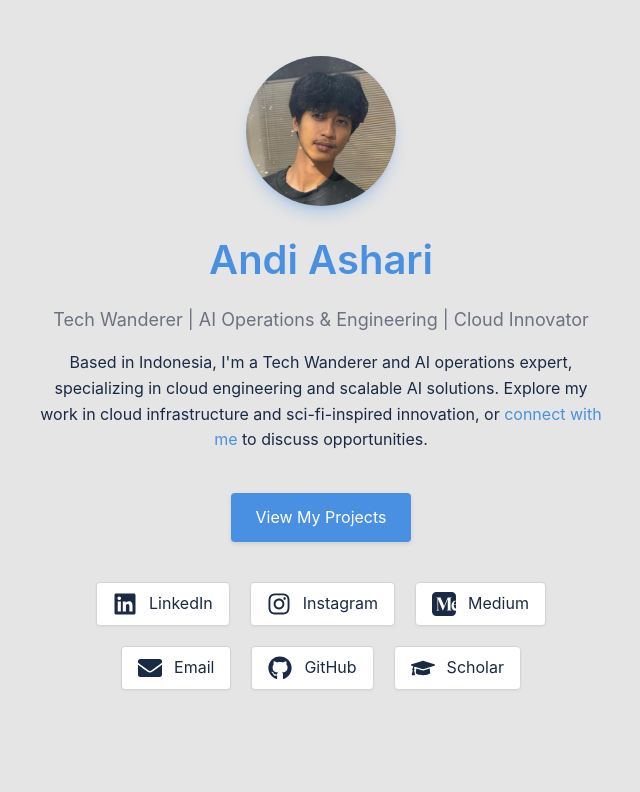
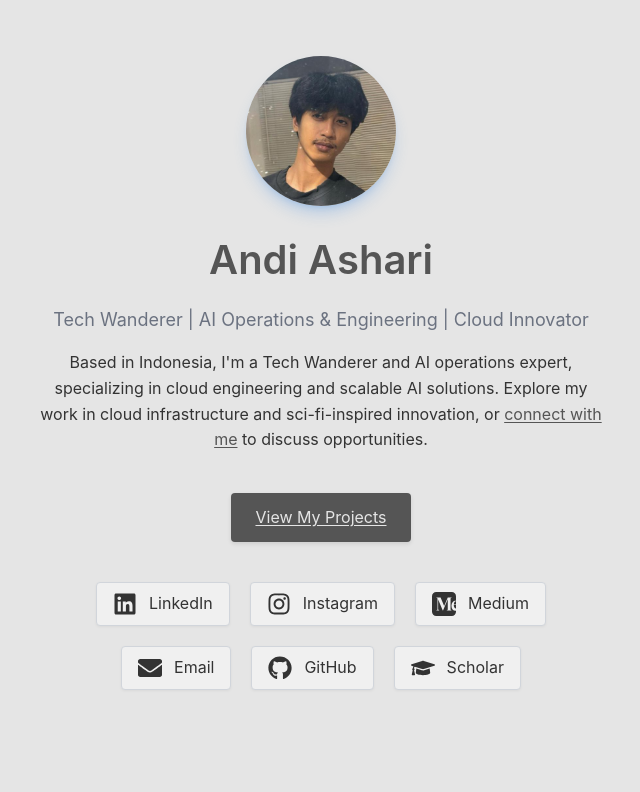
Before and after one commit to aashari/aashari, a Next.js app: page / in a window 1280 px wide. Shown: the top 792 px of the page, without its empty margins (319-959 px from the left). Built offline with nearby package versions, Linux system fonts and the light colour scheme.

Commit message:
Update color scheme to gray tones with lower contrast between elements

```diff
--- a/src/app/globals.css
+++ b/src/app/globals.css
@@ -3,21 +3,21 @@
 :root {
   /* Light theme (default) */
   --background: rgb(229, 229, 229); /* Light gray background */
-  --foreground: #1A2A44; /* Dark text for contrast */
-  --primary: #4A90E2;   /* Keeping the same soft blue accent */
-  --muted: #6B7280;     /* Muted gray for secondary text */
-  --card: #FFFFFF;      /* White card background for contrast */
-  --border: #D1D5DB;    /* Light border color */
+  --foreground: #333333; /* Dark gray text for contrast */
+  --primary: #555555;    /* Medium gray accent instead of blue */
+  --muted: #6B7280;      /* Muted gray for secondary text */
+  --card: rgb(240, 240, 240); /* Slightly lighter gray for cards, low contrast */
+  --border: #D1D5DB;     /* Light border color */
 }
 
 @media (prefers-color-scheme: dark) {
   :root {
     /* Dark theme */
     --background: #1A2A44; /* Dark grayish-blue */
-    --foreground: #FFFFFF; /* White text */
-    --primary: #4A90E2;    /* Same accent color */
-    --muted: #A3BFFA;      /* Light muted color */
-    --card: #1A2A44;       /* Matches background */
+    --foreground: #E5E5E5; /* Light gray text */
+    --primary: #9CA3AF;    /* Medium gray accent instead of blue */
+    --muted: #9CA3AF;      /* Muted gray for secondary text */
+    --card: #1E2F4A;       /* Slightly lighter than background, low contrast */
     --border: #2E4057;     /* Subtle border */
   }
 }
@@ -69,12 +69,14 @@ body {
 
 a {
   color: var(--primary);
-  text-decoration: none;
-  transition: color 0.2s ease;
+  text-decoration: underline; /* Make links more visible without relying on color */
+  text-underline-offset: 2px; /* Add space between text and underline */
+  transition: all 0.2s ease;
 }
 
 a:hover {
-  color: color-mix(in srgb, var(--primary), #FFFFFF 20%);
+  color: var(--foreground);
+  text-decoration-thickness: 2px; /* Thicker underline on hover */
 }
 
 a:focus-visible {
@@ -85,7 +87,7 @@ a:focus-visible {
 
 button, .button {
   background: var(--primary);
-  color: #FFFFFF;
+  color: var(--background); /* Use background color for text to ensure contrast */
   border: none;
   padding: 0.75rem 1.5rem;
   border-radius: 4px;
@@ -93,11 +95,11 @@ button, .button {
   transition: all 0.2s ease;
   display: inline-block;
   text-align: center;
-  box-shadow: 0 2px 4px rgba(0, 0, 0, 0.1);
+  box-shadow: 0 2px 4px rgba(0, 0, 0, 0.1); /* Subtle shadow for better visibility */
 }
 
 button:hover, .button:hover {
-  background-color: color-mix(in srgb, var(--primary), #FFFFFF 10%);
+  background-color: color-mix(in srgb, var(--primary), var(--foreground) 10%);
   transform: translateY(-1px);
   box-shadow: 0 4px 6px rgba(0, 0, 0, 0.1);
 }
```
